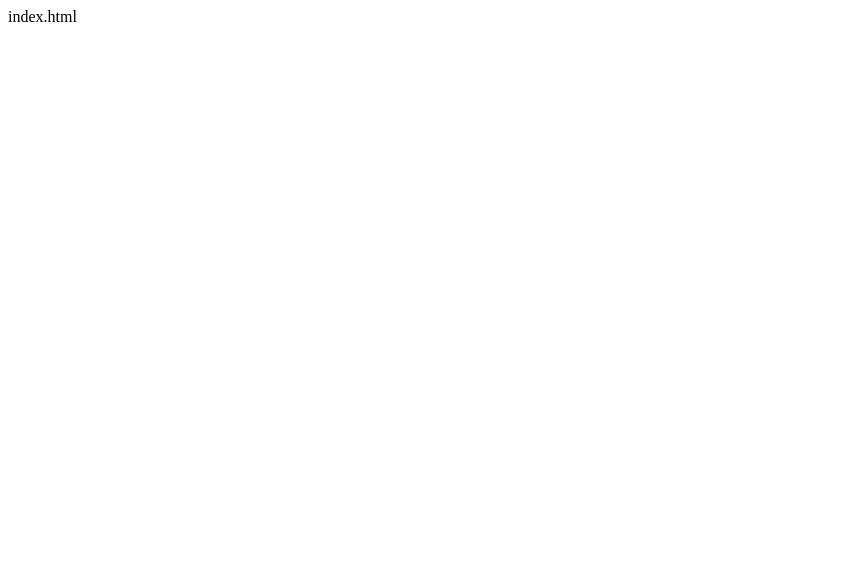
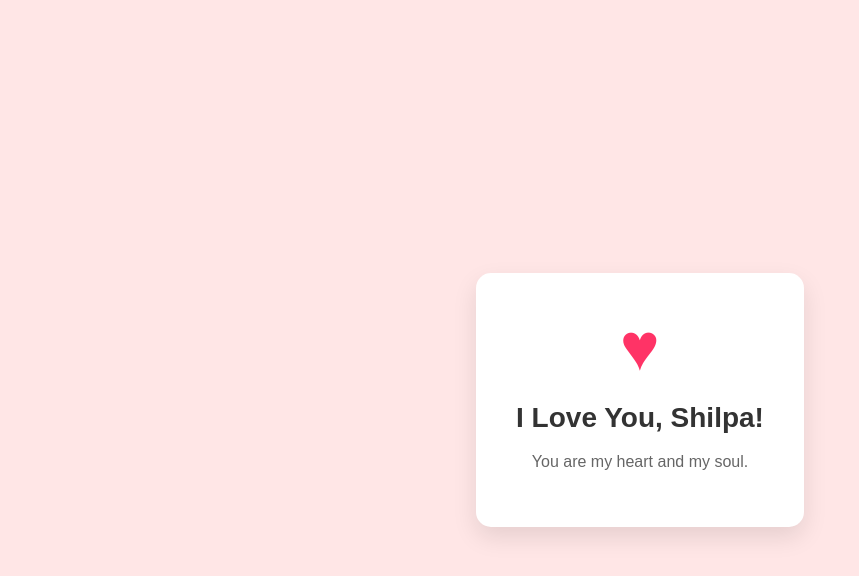
Before and after one commit to ashishtembhare472-tech/flipkart, a plain HTML site: page index.html in a window 1280 px wide. Shown: the whole page, without its empty margins (0-859 px from the left). Drawn offline with Linux system fonts and the light colour scheme.

Commit message:
Add a love-themed HTML page for Shilpa
update

```diff
--- a/index.html
+++ b/index.html
@@ -1 +1,50 @@
-index.html
+<!DOCTYPE html>
+<html lang="en">
+<head>
+  <meta charset="UTF-8">
+  <title>For Shilpa</title>
+  <style>
+    body {
+      background-color: #ffe6e6;
+      display: flex;
+      justify-content: center;
+      align-items: center;
+      height: 100vh;
+      margin: 0;
+      font-family: Arial, sans-serif;
+    }
+    .card {
+      background: white;
+      padding: 40px;
+      border-radius: 15px;
+      text-align: center;
+      box-shadow: 0 10px 25px rgba(0, 0, 0, 0.1);
+    }
+    .heart {
+      color: #ff3366;
+      font-size: 60px;
+      animation: bounce 1.2s infinite;
+    }
+    h1 {
+      color: #333;
+      margin-top: 20px;
+      font-size: 28px;
+    }
+    p {
+      color: #666;
+      font-size: 16px;
+    }
+    @keyframes bounce {
+      0%, 100% { transform: scale(1); }
+      50% { transform: scale(1.2); }
+    }
+  </style>
+</head>
+<body>
+  <div class="card">
+    <div class="heart">&hearts;</div>
+    <h1>I Love You, Shilpa!</h1>
+    <p>You are my heart and my soul.</p>
+  </div>
+</body>
+</html>
```
